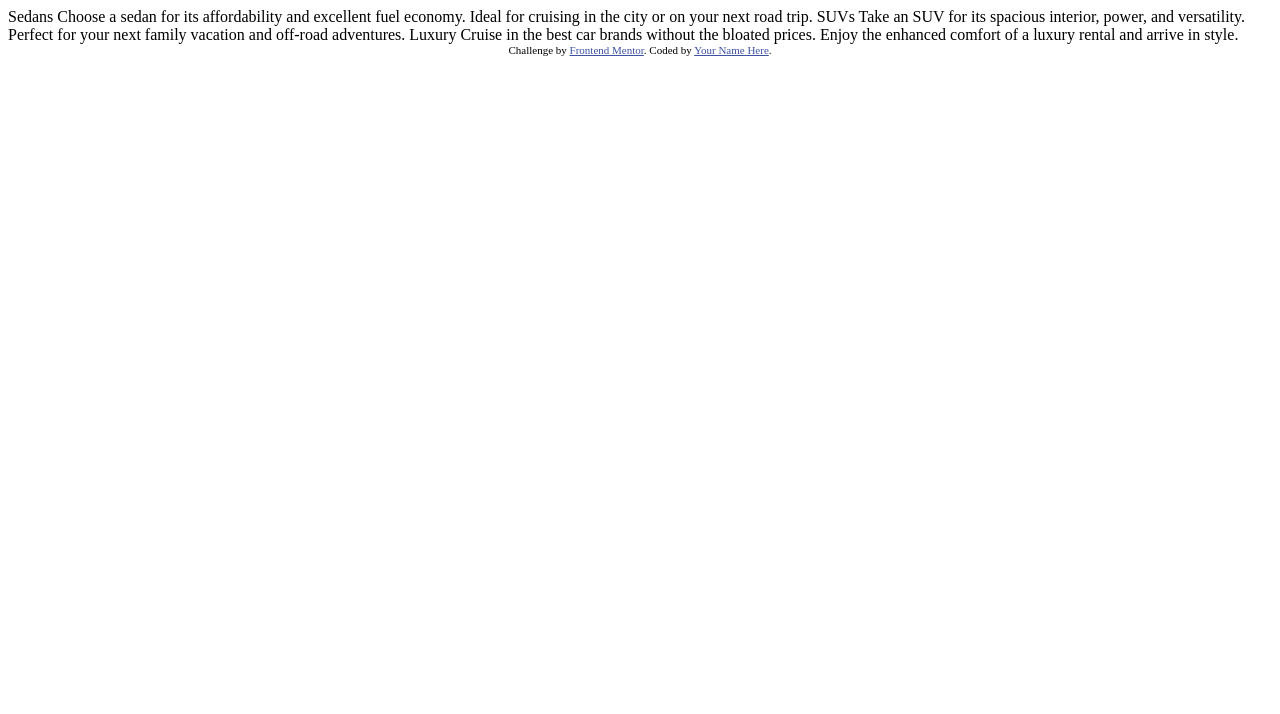
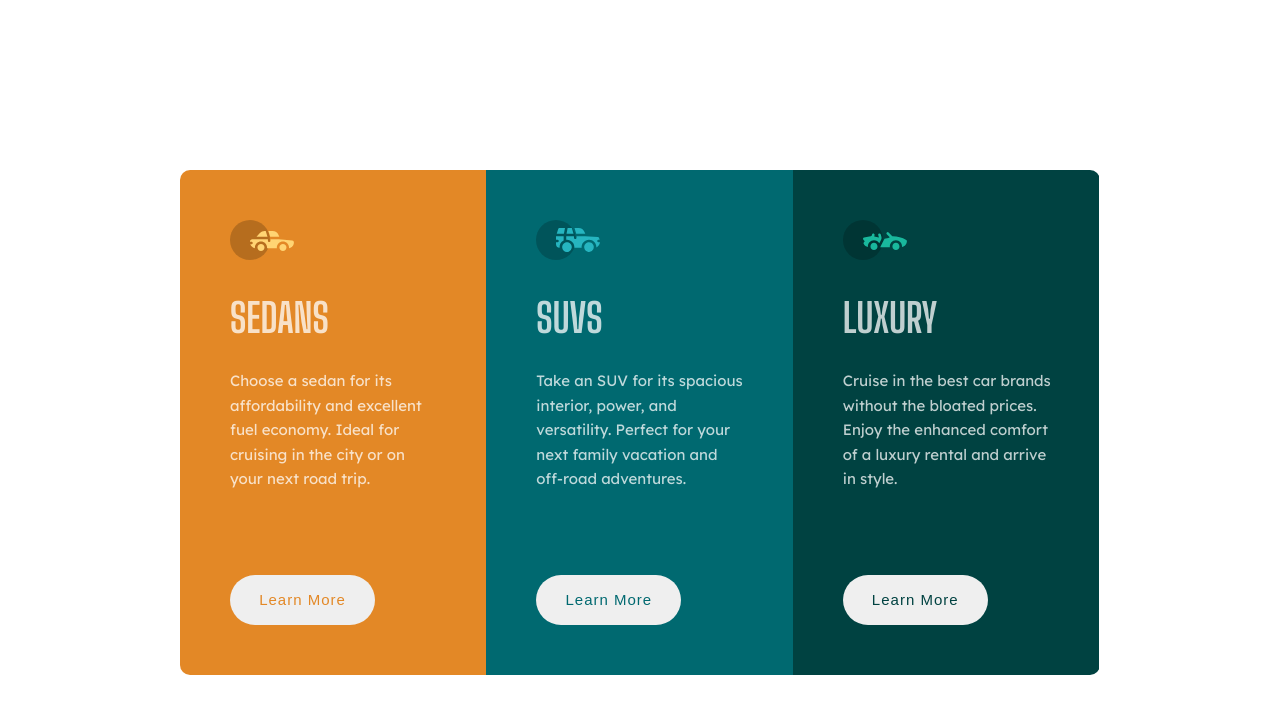
Before and after one commit to MomenBaligh/3-column-preview-card, a plain HTML site: page index.html in a window 1280 px wide. Drawn offline with Linux system fonts and the light colour scheme.

Commit message:
Feat: Add HTML and CSS functionality

```diff
--- a/css/styles.scss
+++ b/css/styles.scss
@@ -0,0 +1,136 @@
+$Bright-orange: hsl(31, 77%, 52%);
+$Dark-cyan: hsl(184, 100%, 22%);
+$Very-dark-cyan: hsl(179, 100%, 13%);
+$Transparent-white: hsla(0, 0%, 100%, 0.75);
+$Very-light-gray: hsl(0, 0%, 95%);
+
+*,
+*::before,
+*::after {
+  margin: 0;
+  padding: 0;
+  box-sizing: border-box;
+}
+body {
+  font-family: 'Lexend Deca', sans-serif;
+  overflow-x: hidden;
+  font-weight: 400;
+  font-size: 15px;
+  display: flex;
+  justify-content: center;
+  align-items: center;
+  color: $Transparent-white;
+}
+
+h2 {
+  font-family: 'Big Shoulders Display', sans-serif;
+  font-weight: 700;
+  color: $Transparent-white;
+}
+
+a {
+  text-decoration: none;
+}
+
+main {
+  border-radius: 10px;
+  margin-top: 170px;
+  display: flex;
+  max-width: 920px;
+  min-width: 300px;
+  overflow: hidden;
+
+  section {
+    padding: 50px;
+    width: 33.3%;
+    h2 {
+      margin-top: 30px;
+      font-size: 40px;
+    }
+
+    p {
+      margin-top: 27px;
+      line-height: 24.5px;
+      width: 101%;
+    }
+
+    button {
+      margin-top: 83px;
+      border-radius: 25px;
+      width: 145px;
+      height: 50px;
+      outline: none;
+      border: none;
+      font-size: 15px;
+      letter-spacing: 1px;
+    }
+
+    button:hover {
+      background-color: transparent;
+      border: 2px $Transparent-white solid;
+      color: $Transparent-white;
+    }
+  }
+
+  .sedan {
+    background-color: $Bright-orange;
+
+    button {
+      color: $Bright-orange;
+    }
+  }
+
+  .suv {
+    background-color: $Dark-cyan;
+
+    button {
+      color: $Dark-cyan;
+    }
+  }
+
+  .luxury {
+    background-color: $Very-dark-cyan;
+
+    button {
+      color: $Very-dark-cyan;
+    }
+  }
+}
+
+@media (max-width: 950px) {
+  main {
+    border-radius: 10px;
+    width: 80%;
+
+    section {
+      padding: 20px;
+    }
+  }
+}
+
+@media (max-width: 650px) {
+  main {
+    flex-direction: column;
+    width: 55%;
+
+    section {
+      width: 100%;
+    }
+  }
+}
+
+@media (max-width: 500px) {
+  main {
+    margin-top: 85px;
+    width: 87%;
+
+    section {
+      height: 444px;
+      padding: 50px;
+
+      button {
+        margin-top: 25px;
+      }
+    }
+  }
+}
--- a/index.html
+++ b/index.html
@@ -1,36 +1,54 @@
 <!DOCTYPE html>
 <html lang="en">
-<head>
-  <meta charset="UTF-8">
-  <meta name="viewport" content="width=device-width, initial-scale=1.0"> <!-- displays site properly based on user's device -->
+  <head>
+    <meta charset="UTF-8" />
+    <meta name="viewport" content="width=device-width, initial-scale=1.0" />
 
-  <link rel="icon" type="image/png" sizes="32x32" href="./images/favicon-32x32.png">
+    <link
+      rel="icon"
+      type="image/png"
+      sizes="32x32"
+      href="./images/favicon-32x32.png"
+    />
+    <link rel="stylesheet" href="/css/styles.css" />
+    <link rel="preconnect" href="https://fonts.googleapis.com" />
+    <link rel="preconnect" href="https://fonts.gstatic.com" crossorigin />
+    <link
+      href="https://fonts.googleapis.com/css2?family=Big+Shoulders+Display:wght@700&family=Lexend+Deca&display=swap"
+      rel="stylesheet"
+    />
 
-  <title>Frontend Mentor | 3-column preview card component</title>
-
-  <!-- Feel free to remove these styles or customise in your own stylesheet 👍 -->
-  <style>
-    .attribution { font-size: 11px; text-align: center; }
-    .attribution a { color: hsl(228, 45%, 44%); }
-  </style>
-</head>
-<body>
-
-  Sedans
-  Choose a sedan for its affordability and excellent fuel economy. Ideal for cruising in the city
-  or on your next road trip.
-
-  SUVs
-  Take an SUV for its spacious interior, power, and versatility. Perfect for your next family vacation
-  and off-road adventures.
-
-  Luxury
-  Cruise in the best car brands without the bloated prices. Enjoy the enhanced comfort of a luxury
-  rental and arrive in style.
-
-  <div class="attribution">
-    Challenge by <a href="https://www.frontendmentor.io?ref=challenge" target="_blank">Frontend Mentor</a>.
-    Coded by <a href="#">Your Name Here</a>.
-  </div>
-</body>
+    <title>3 column preview card</title>
+  </head>
+  <body>
+    <main>
+      <section class="sedan">
+        <img src="/images/icon-sedans.svg" alt="sedan icon" />
+        <h2>SEDANS</h2>
+        <p>
+          Choose a sedan for its affordability and excellent fuel economy. Ideal
+          for cruising in the city or on your next road trip.
+        </p>
+        <button>Learn More</button>
+      </section>
+      <section class="suv">
+        <img src="/images/icon-suvs.svg" alt="SUV icon" />
+        <h2>SUVS</h2>
+        <p>
+          Take an SUV for its spacious interior, power, and versatility. Perfect
+          for your next family vacation and off-road adventures.
+        </p>
+        <button>Learn More</button>
+      </section>
+      <section class="luxury">
+        <img src="/images/icon-luxury.svg" alt="luxury icon" />
+        <h2>LUXURY</h2>
+        <p>
+          Cruise in the best car brands without the bloated prices. Enjoy the
+          enhanced comfort of a luxury rental and arrive in style.
+        </p>
+        <button>Learn More</button>
+      </section>
+    </main>
+  </body>
 </html>
```
Also changed, not shown: css/styles.css, 1 other file.
